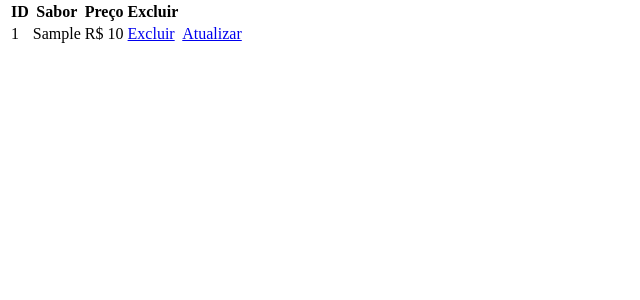
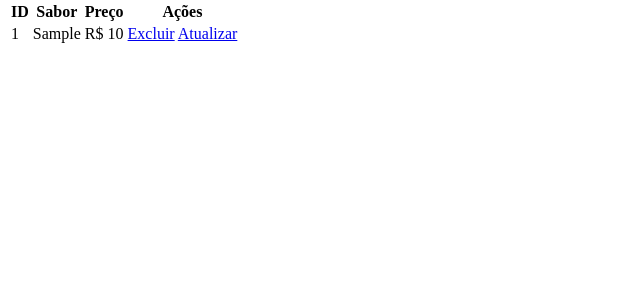
Before and after one commit to GabrielCarvalhoSouza/crud-php, a PHP site: page / in a window 1280 px wide. Shown: the part 98-398 px from the top of the page, without its empty margins (0-640 px from the left). Run offline with PHP 8.4, Linux system fonts and the light colour scheme; tables that the repository leaves empty or names only in its code hold one stand-in row (values such as "Sample post"); some libraries are stand-ins or nearby versions.

Commit message:
Actions added at th (and not more Exclude and Update)

```diff
--- a/src/Index.php
+++ b/src/Index.php
@@ -47,7 +47,7 @@ try {
                 <th>ID</th>
                 <th>Sabor</th>
                 <th>Preço</th>
-                <th>Excluir</th>
+                <th>Ações</th>
             </tr>
         </thead>
         <tbody>
@@ -58,8 +58,6 @@ try {
                     <td> R$ <?php echo $pizza['price']; ?> </td>
                     <td>
                         <a href="delete.php?id=<?php echo $pizza['id']; ?>">Excluir</a>
-                    </td>
-                    <td>
                         <a href="update.php?id=<?php echo $pizza['id']; ?>">Atualizar</a>
                     </td>
                 </tr>
```
